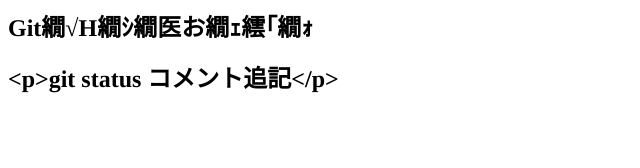
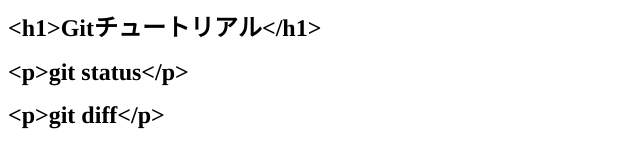
Before and after one commit to RichardD0216/git_tutorial, a plain HTML site: page index.html in a window 1280 px wide. Shown: the whole page, without its empty margins (0-640 px from the left). Drawn offline with Linux system fonts and the light colour scheme.

Commit message:
git diffを追記

```diff
--- a/index.html
+++ b/index.html
@@ -7,12 +7,13 @@
   <meta name="Generator" content="Cocoa HTML Writer">
   <meta name="CocoaVersion" content="2575.2">
   <style type="text/css">
-    span.s1 {font: 24.0px Times; font-kerning: none}
-    span.s2 {font-kerning: none}
+    p.p1 {margin: 0.0px 0.0px 16.1px 0.0px; font: 24.0px Times; -webkit-text-stroke: #000000}
+    span.s1 {font-kerning: none}
   </style>
 </head>
 <body>
-<h1 style="margin: 0.0px 0.0px 16.1px 0.0px; font: 24.0px 'Hiragino Mincho ProN'; -webkit-text-stroke: #000000"><span class="s1"><b>Git</b></span><span class="s2"><b>繝</b></span><span class="s1"><b>√Η</b></span><span class="s2"><b>繝ｼ繝医お繝ｪ繧｢繝ｫ</b><b></b></span></h1>
-<h1 style="margin: 0.0px 0.0px 16.1px 0.0px; font: 24.0px Times; -webkit-text-stroke: #000000"><span class="s2"><b>&lt;p&gt;git status コメント追記&lt;/p&gt;</b></span></h1>
+<h1 style="margin: 0.0px 0.0px 16.1px 0.0px; font: 24.0px Times; -webkit-text-stroke: #000000"><span class="s1"><b>&lt;h1&gt;Gitチュートリアル&lt;/h1&gt;</b></span></h1>
+<h1 style="margin: 0.0px 0.0px 16.1px 0.0px; font: 24.0px Times; -webkit-text-stroke: #000000"><span class="s1"><b>&lt;p&gt;git status&lt;/p&gt;</b></span></h1>
+<p class="p1"><span class="s1"><b>&lt;p&gt;git diff&lt;/p&gt;</b></span></p>
 </body>
 </html>
```
